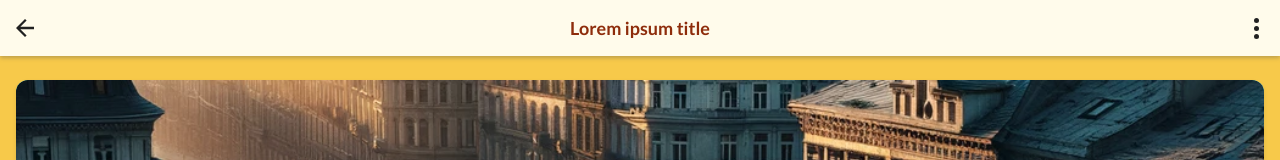
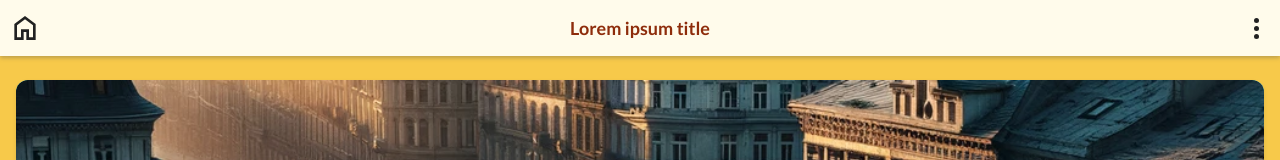
Before and after one commit to emastra/amateka, a React (Vite) app: page /story/1/concepts in a window 1280 px wide. Shown: the top 160 px of the page. Built offline with nearby package versions, Linux system fonts and the light colour scheme.

Commit message:
storybar back btn

```diff
--- a/src/components/StoryBar/StoryBar.scss
+++ b/src/components/StoryBar/StoryBar.scss
@@ -22,6 +22,11 @@ div#storybar {
         cursor: pointer;
         position: relative;
         left: -15px;
+
+        img {
+            width: 32px;
+            height: 32px;
+        }
     }
 
     .story-title-wrapper {
--- a/src/components/StoryBar/StoryBar.tsx
+++ b/src/components/StoryBar/StoryBar.tsx
@@ -1,12 +1,16 @@
 import './StoryBar.scss';
 // import { Outlet } from 'react-router-dom';
+import { useNavigate } from 'react-router-dom';
 
 const StoryBar = () => {
+    const navigate = useNavigate();
+
     return (
         <>
             <div id='storybar'>
-                <div className='back-wrapper'>
-                    <img className='back-icon' src='/src/assets/svg/back-arrow.svg' alt='go-back' />
+                {/* back-home? or use exit icon? check navigate usage. */}
+                <div className='back-wrapper' onClick={() => navigate('/')}>
+                    <img className='back-icon' src='/src/assets/svg/home.svg' alt='go-back' />
                 </div>
 
                 <div className='story-title-wrapper'>
```
Also changed, not shown: src/assets/svg/exit.svg (added), src/assets/svg/home.svg (added).
